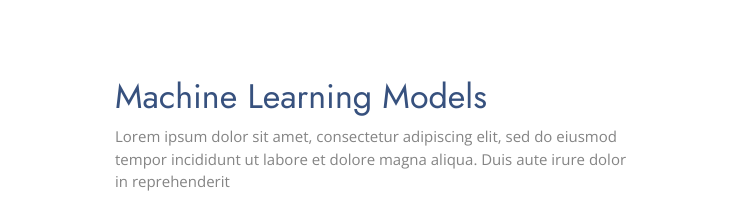
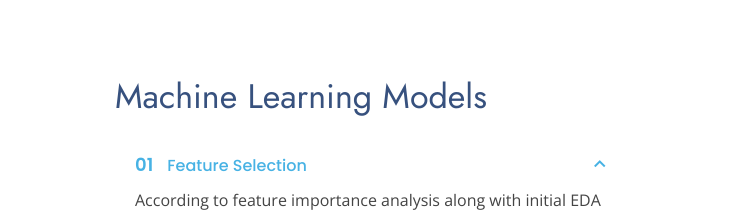
Before and after one commit to Yzchen1994/w210-website, a plain HTML site: page index.html in a window 1280 px wide. Shown: the part 1800-2016 px from the top of the page, 0-743 px from the left. Drawn offline with nearby package versions, Linux system fonts and the light colour scheme.

```diff
--- a/index.html
+++ b/index.html
@@ -357,7 +357,7 @@
             <div class="content">
               <h3>Machine Learning Models</h3>
               <p>
-                Lorem ipsum dolor sit amet, consectetur adipiscing elit, sed do eiusmod tempor incididunt ut labore et dolore magna aliqua. Duis aute irure dolor in reprehenderit
+
               </p>
             </div>
 
```
Also changed, not shown: assets/img/architecture.png.
